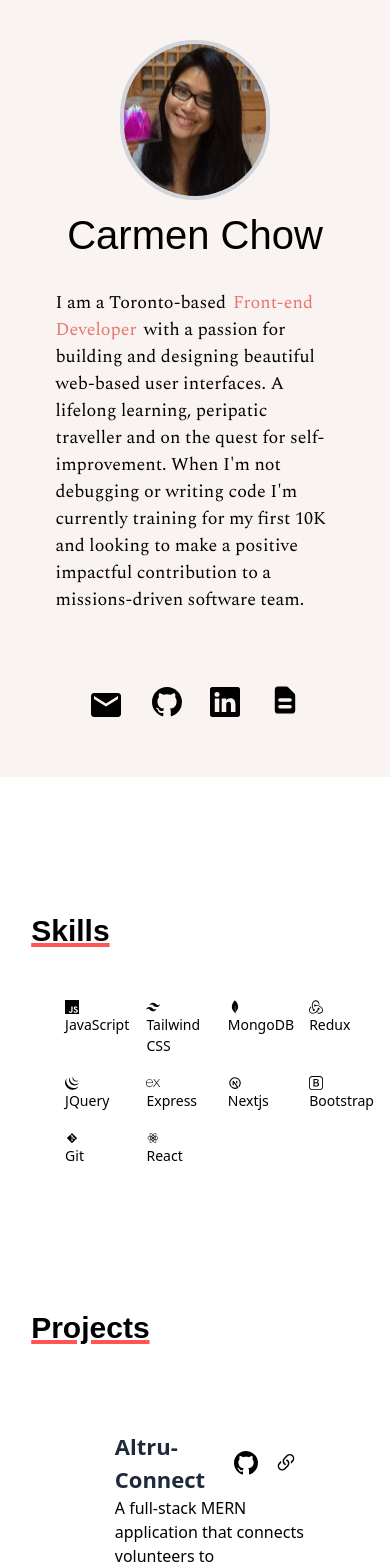
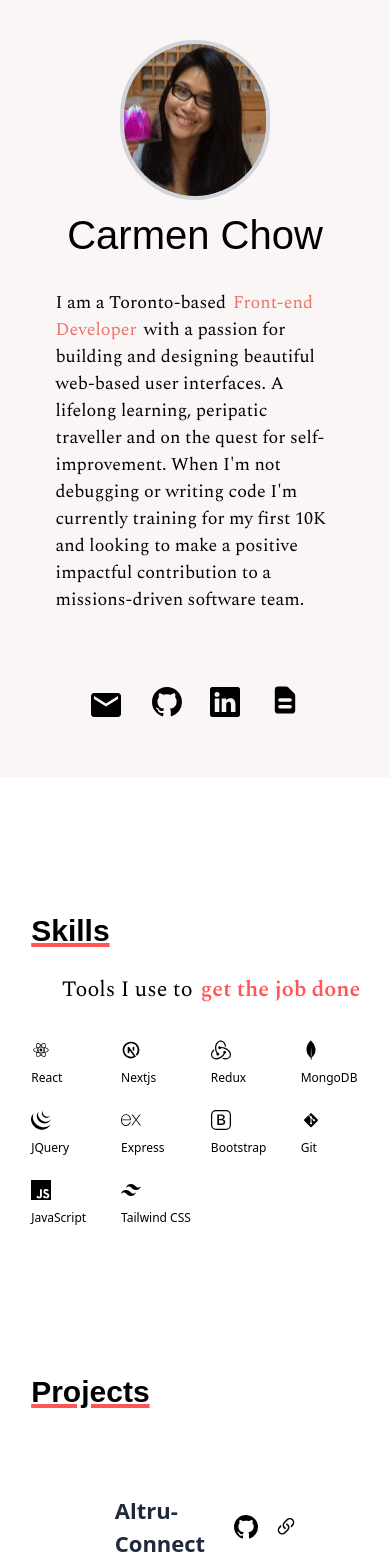
Before and after one commit to cchow33/my-portfolio, a Next.js app: page / in a window 390 px wide. Shown: the top 1564 px of the page. Built offline with nearby package versions, Linux system fonts and the light colour scheme.

Commit message:
mobile responsive done

```diff
--- a/components/Contact.jsx
+++ b/components/Contact.jsx
@@ -7,10 +7,10 @@ const Contact = () => {
       class="place-items-center bg-[#fcf2f1] flex items-center w-full"
     >
       <div class="xl:max-w-7xl xl:mx-auto max-w-full pl-[8%] pr-[5%] py-[10%]">
-        <h1 class="decoration-4 font-black underline decoration-[#ff5555] text-[60px] mb-[20px] sm:text-[30px] sm:mt-[20px] xl:text-[34px] font-poppins">
+        <h1 class="decoration-4 font-black underline decoration-[#ff5555] text-[60px] mb-[20px]  xs:text-[20px]  sm:text-[30px] sm:mt-[20px] xl:text-[34px] font-poppins">
           Contact
         </h1>
-        <p class="font-display text-[20px] leading-loose sm:text-[18px] xl:text-[18px]">
+        <p class="font-display text-[20px] leading-loose  xs:text-[14px] sm:text-[18px] xl:text-[18px]">
           Have a question or an opportunity? <br></br>Email me at
           <a href="mailto:reach.cchow@gmail.com" class="underline ml-2 mr-2">
             reach.cchow@gmail.com
--- a/components/Footer.jsx
+++ b/components/Footer.jsx
@@ -3,7 +3,7 @@ import React from "react";
 const Footer = () => {
   return (
     <section id="footer" class="bg-[#fcf2f1] grid place-items-center">
-      <p class="mb-[40px] font-display text-[14px] xl:text-[14px]">
+      <p class="mb-[40px] font-display text-[14px]  xs:text-[10px] xl:text-[14px]">
         2023 Designed and built with ❤️ by Carmen Chow
       </p>
     </section>
--- a/components/Main.jsx
+++ b/components/Main.jsx
@@ -7,7 +7,7 @@ import { HiDocumentText } from "react-icons/hi";
 const Main = () => {
   return (
     <div class="bg-[#faf6f6]">
-      <main class="p-10 bg-[#f9f3f2] flex items-center w-auto expand">
+      <main class="bg-[#faf6f6] p-10 flex items-center w-auto expand">
         <div class="xl:max-w-7xl xl:mx-auto max-w-full pl-[5%] pr-[5%]">
           <div class="grid h-[80%] place-items-center">
             <Image
@@ -17,10 +17,10 @@ const Main = () => {
               height="150"
               class="rounded-full border-gray-300 border-4"
             />
-            <h1 class="mt-[5px] text-[120px] sm:text-[40px] xl:text-[40px] font-poppins">
+            <h1 class="mt-[5px] text-[120px] xs:text-[40px] sm:text-[40px] xl:text-[40px] font-poppins">
               Carmen Chow
             </h1>
-            <h2 class="text-[80px] font-display sm:text-[18px] pb-[60px] mt-[24px] xl:text-[30px]">
+            <h2 class="text-[80px] font-display xs:text-[18px] sm:text-[18px] pb-[60px] mt-[24px] xl:text-[30px]">
               I am a Toronto-based
               <span class="text-[#e9756b] ml-[7px] mr-[7px]">
                 Front-end Developer
--- a/components/Projects.jsx
+++ b/components/Projects.jsx
@@ -8,7 +8,7 @@ const Projects = () => {
       id="projects"
       class="xl:max-w-7xl xl:mx-auto max-w-full xs: pl-[8%] pr-[0%] pt-[10%] "
     >
-      <h1 class="decoration-4 font-black underline decoration-[#ff5555] text-[60px] mb-[20px] sm:text-[30px] sm:mt-[20px] xl:text-[34px] font-poppins">
+      <h1 class="decoration-4 font-black underline decoration-[#ff5555] text-[60px] mb-[20px] xs:text-[20px] sm:text-[30px] sm:mt-[20px] xl:text-[34px] font-poppins">
         Projects
       </h1>
 
--- a/components/Skills.jsx
+++ b/components/Skills.jsx
@@ -20,21 +20,23 @@ const Skills = () => {
     {
       items: [
         {
-          icons: SiJavascript,
-          text: "JavaScript",
+          icons: DiReact,
+          text: "React",
         },
         {
-          icons: SiTailwindcss,
-          text: "Tailwind CSS",
+          icons: TbBrandNextjs,
+          text: "Nextjs",
+        },
+
+        {
+          icons: SiRedux,
+          text: "Redux",
         },
         {
           icons: SiMongodb,
           text: "MongoDB",
         },
-        {
-          icons: SiRedux,
-          text: "Redux",
-        },
+
         {
           icons: SiJquery,
           text: "JQuery",
@@ -43,10 +45,7 @@ const Skills = () => {
           icons: SiExpress,
           text: "Express",
         },
-        {
-          icons: TbBrandNextjs,
-          text: "Nextjs",
-        },
+
         {
           icons: BsBootstrap,
           text: "Bootstrap",
@@ -56,8 +55,13 @@ const Skills = () => {
           text: "Git",
         },
         {
-          icons: DiReact,
-          text: "React",
+          icons: SiJavascript,
+          text: "JavaScript",
+        },
+
+        {
+          icons: SiTailwindcss,
+          text: "Tailwind CSS",
         },
       ],
     },
@@ -66,17 +70,18 @@ const Skills = () => {
   return (
     <section id="skills" class="py-20">
       <div class="xl:max-w-7xl xl:mx-auto max-w-full pl-[8%] pr-[5%] pt-[8%]">
-        <h1 class="decoration-4 font-black underline decoration-[#ff5555] text-[60px] mb-[20px] sm:text-[30px] sm:mt-[20px] xl:text-[34px] font-poppins">
+        <h1 class="decoration-4 font-black underline decoration-[#ff5555] text-[60px] mb-[20px] xs:text-[20px] sm:text-[30px] sm:mt-[20px] xl:text-[34px] font-poppins">
           Skills
         </h1>
 
-        <p class="font-display text-[30px] mb-[2%] sm:text-[22px] sm:pl-[9%]  xl:text-[30px] xl:pl-[5%]">
-          {/* Tools I use to
+        <p class="font-display text-[30px] mb-[2%] xs:text-[16px] sm:text-[22px] sm:pl-[9%]  xl:text-[30px] xl:pl-[5%]">
+          Tools I use to
           <span class="pl-[8px] font-bold text-[#ff5555]">
             get the job done
-          </span> */}
+          </span>
         </p>
-        <div class="grid grid-cols-4 gap-5 pt-[8%] sm:pl-[10%]">
+
+        <div class="grid grid-cols-4 gap-5 pt-[8%] xs:grid grid-cols-3 gap-5">
           {skills.map((e, i) => {
             return (
               <>
@@ -84,9 +89,9 @@ const Skills = () => {
                   return (
                     <span
                       key={i}
-                      class="sm:text-[14px] md:text-[20px] lg:text-[18px]"
+                      class="xs:text-[12px] sm:text-[12px] md:text-[18px] lg:text-[18px]"
                     >
-                      <span>
+                      <span class="xs:text-[20px] sm:text-[20px] md:text-[30px] lg:text=[40px]">
                         <e.icons />
                       </span>
                       <span>{e.text}</span>
--- a/tailwind.config.js
+++ b/tailwind.config.js
@@ -24,7 +24,8 @@ module.exports = {
 
       screens: {
         // @media (min-width: 640px, 768px, 1024px, 1280px)
-        sm: "200px",
+        xs: "200px",
+        sm: "320px",
         md: "640px",
         lg: "768px",
         xl: "991px",
```
